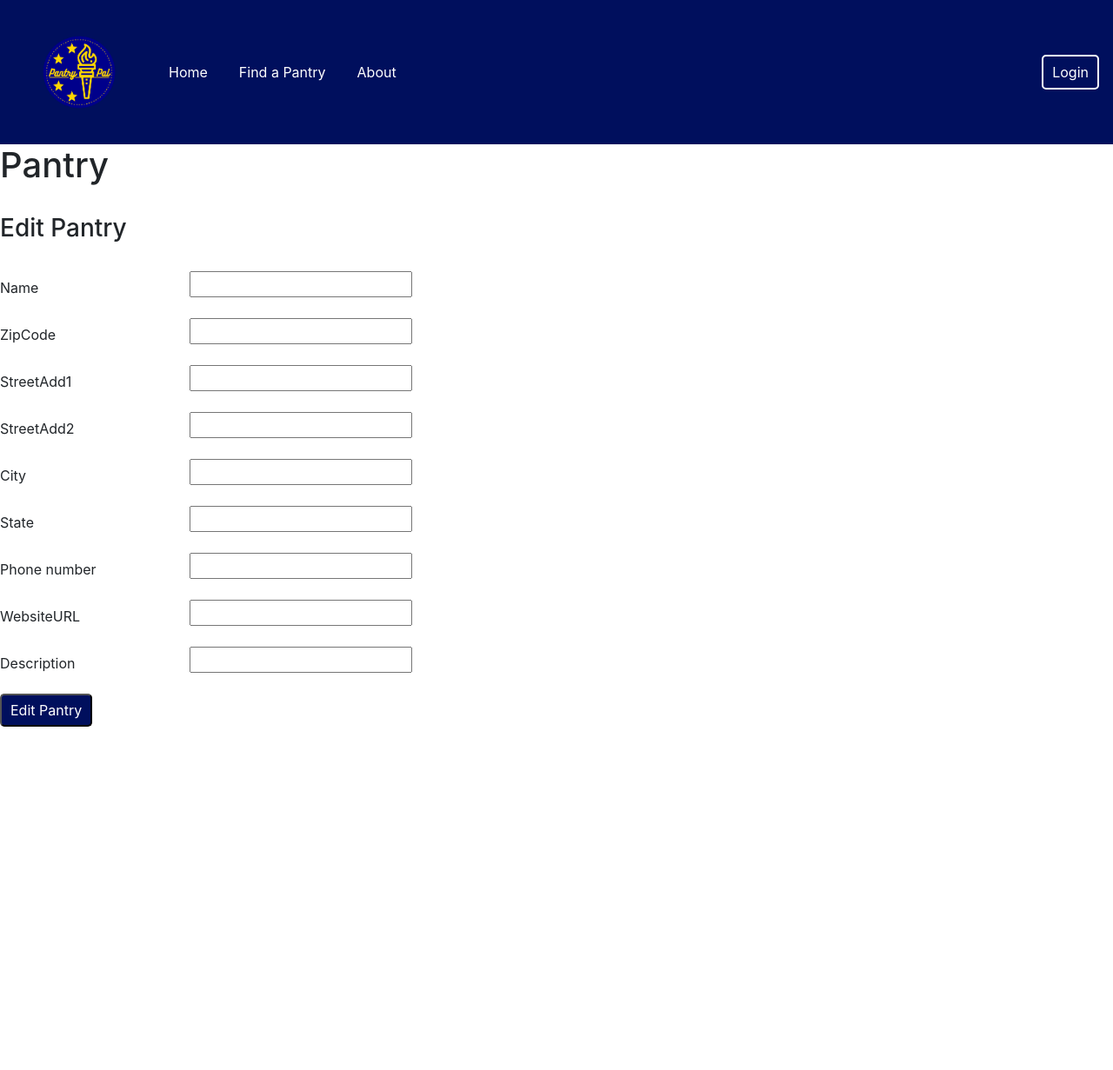
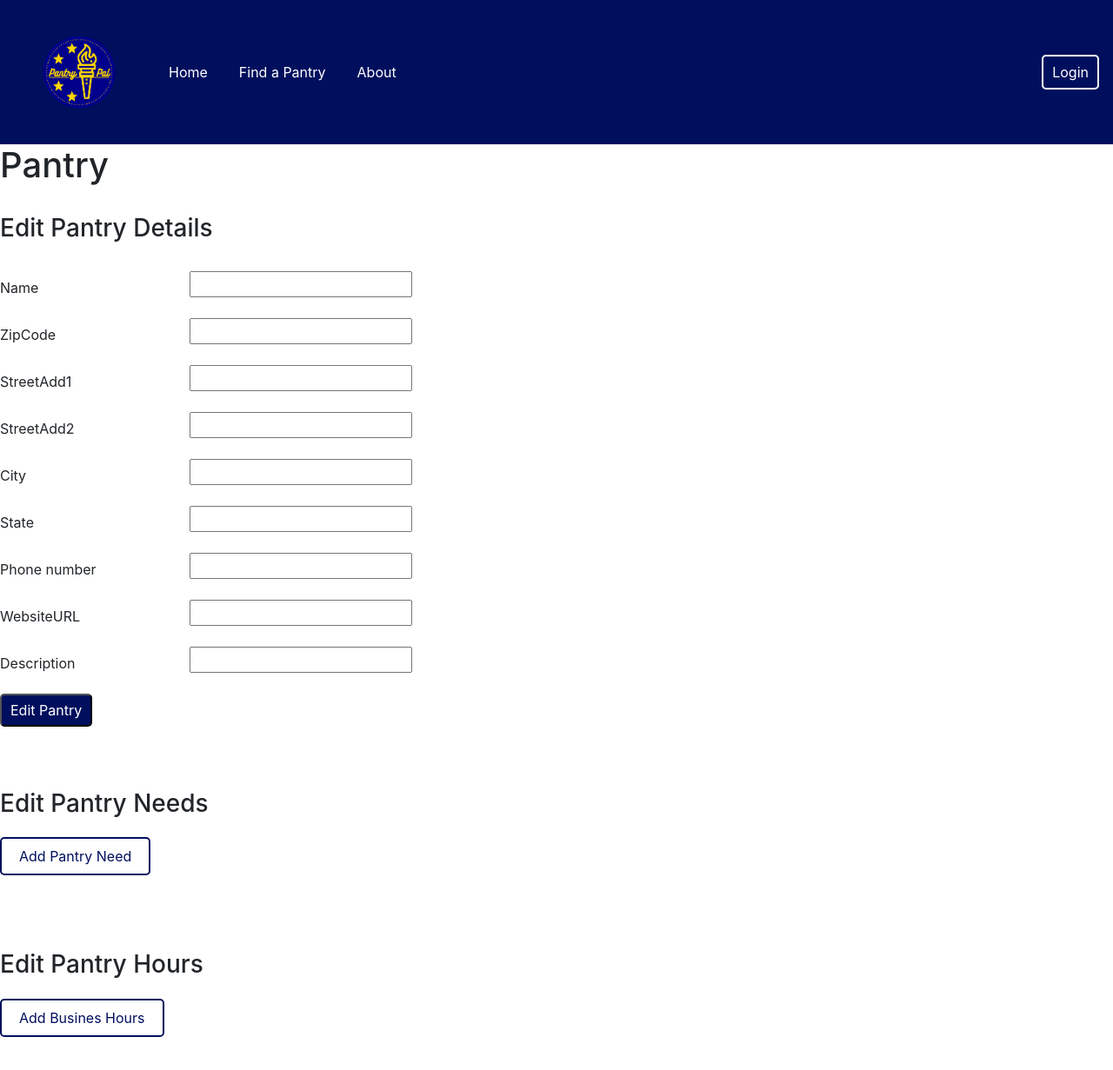
Before and after one commit to RashidISOM/SmartNorthFL, a Django app: template mysite/templates/editpantry.html in a window 1280 px wide. Shown: the whole page at 87% size. Before the commit the page ends 836 px from the top, so only its background shows below. Run offline with Django 3.2, Linux system fonts and the light colour scheme; the template is opened without the code that fills it: values that come from a table or form of the project are taken from there, others are empty; some libraries are stand-ins or nearby versions.

Commit message:
added edit needs & edit hours

```diff
--- a/mysite/templates/editpantry.html
+++ b/mysite/templates/editpantry.html
@@ -6,7 +6,7 @@
 {% block body %}
     <h1>Pantry</h1>
     <br>
-    <h3>Edit Pantry</h3>
+    <h3>Edit Pantry Details</h3>
 
     <div class = "containter">
 
@@ -25,10 +25,91 @@
 
       {% endfor %}
 
-      <button type = "submit" class ="buttonStyle" style="padding: 5px 10px 5px 10px; name = "button"> Edit Pantry </button>
+      <button type = "submit" class ="buttonStyle" style="padding: 5px 10px 5px 10px;" name = "button"> Edit Pantry </button>
 
     </form>
 
   </div>
+  <br><br><br>
+
+
+
+  <h3>Edit Pantry Needs</h3>
+  <br>
+    <a href=  "{% url 'add_need' %}" class="onPageButton" >Add Pantry Need</a>
+    <br><br><br>
+
+    <div class = "containter">
+    {% for pantry in user.pantry_set.all %}
+
+
+    <table class="table table-hover">
+        <thead>
+            <tr>
+                <th>Needs</th>
+            </tr>
+        </thead>
+
+    <tbody>
+
+        {% for item in pantry.need_set.all %}
+
+        <tr>
+            <td> {{item}} </td>
+            <td>
+                <a href="{% url  'delete_need' item.pk %}" class = "btn btn-danger btn-sm" role="button"> Delete </a>
+            </td>
+        </tr>
+
+        {% endfor %}
+
+    </tbody>
+
+    </table>
+    {% endfor %}
+
+
+  </div>
+
+<br><br>
+
+
+  <h3>Edit Pantry Hours</h3>
+  <br>
+    <a href=  "{% url 'add_hours' %}" class="onPageButton" href = "add">Add Busines Hours</a>
+    <br><br><br>
+
+    <div class = "containter">
+    {% for pantry in user.pantry_set.all %}
+
+
+    <table class="table table-hover">
+        <thead>
+            <tr>
+                <th>Hours</th>
+            </tr>
+        </thead>
+
+    <tbody>
+
+        {% for item in pantry.hours_set.all %}
+
+        <tr>
+            <td> {{item}} </td>
+            <td>
+                <a href="{% url  'edit_hours' item.pk %}" class = "btn btn-warning btn-sm" role="button"> Edit </a>
+                <a href="{% url  'delete_hours' item.pk %}" class = "btn btn-danger btn-sm" role="button"> Delete </a>
+            </td>
+        </tr>
+
+        {% endfor %}
+
+    </tbody>
+
+    </table>
+    {% endfor %}
+
+
+  </div>
 
 {% endblock %}
```
